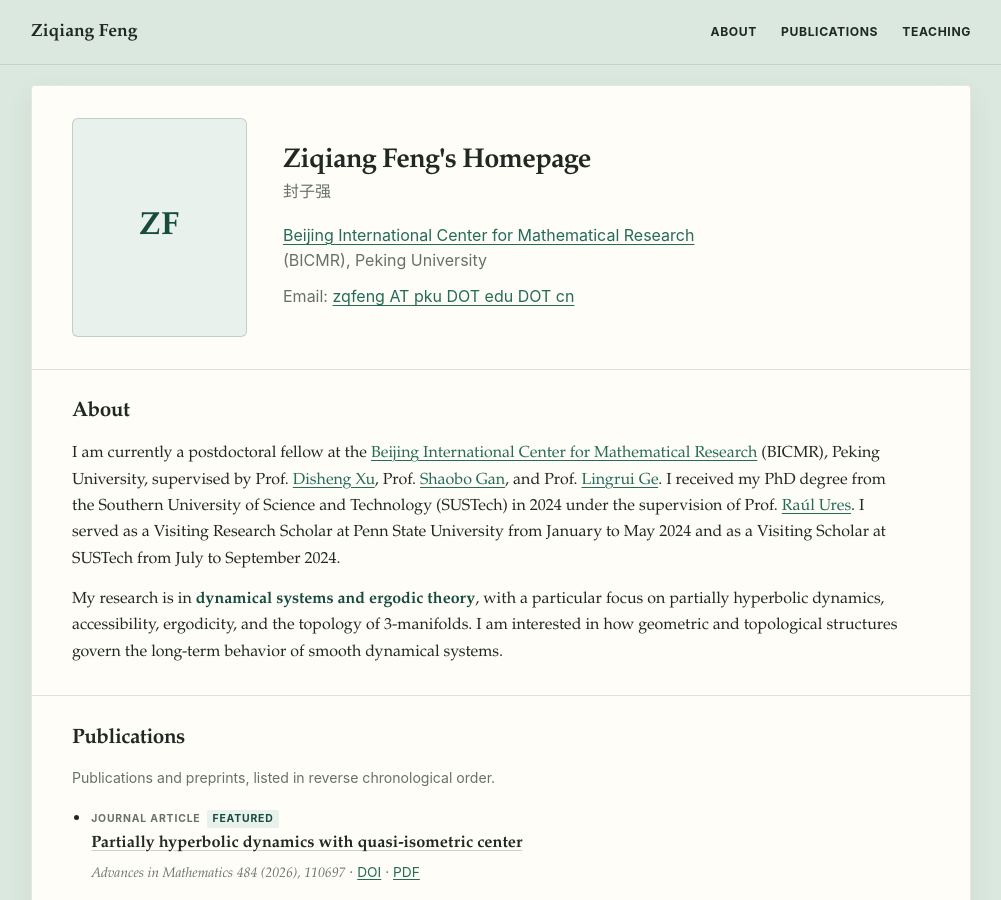
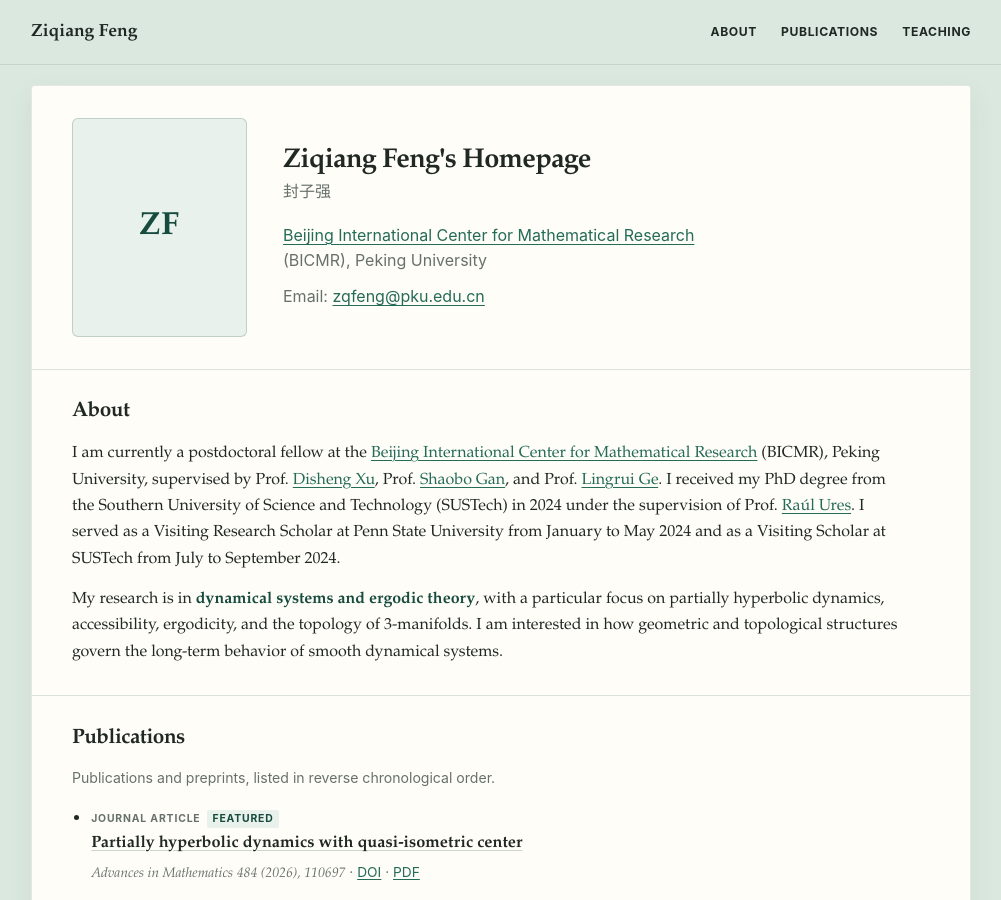
Before and after one commit to ziqiangfeng95/ziqiangfeng95.github.io, a Jekyll site: the page built from index.md, in a window 1280 px wide and 900 px high. Shown: the whole window, without its empty margins (139-1140 px from the left). Built offline with Jekyll 4.4.1, drawn with Linux system fonts in a browser that asks for light colours.

Commit message:
Update profile.yml

```diff
--- a/_data/profile.yml
+++ b/_data/profile.yml
@@ -6,7 +6,7 @@ affiliation_detail: "(BICMR), Peking University"
 affiliation_short: "BICMR · Peking University"
 affiliation_url: "https://bicmr.pku.edu.cn/"
 location: "Beijing, China"
-email: "zqfeng AT pku DOT edu DOT cn"
+email: "zqfeng@pku.edu.cn"
 
 
 links:
```
